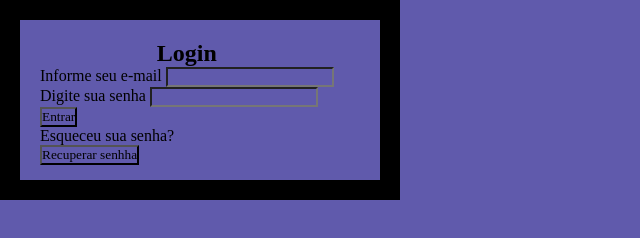
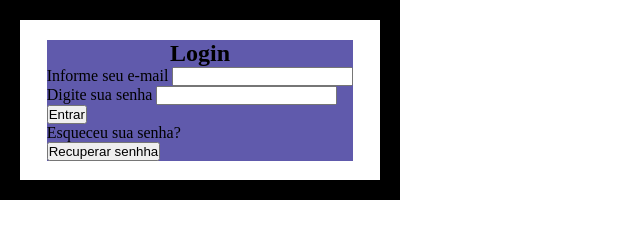
Before and after one commit to LuanPatricDeCastro/Tela_CadastroLogin, a plain HTML site: page Index.html in a window 1280 px wide. Shown: the whole page, without its empty margins (0-640 px from the left). Drawn offline with Linux system fonts and the light colour scheme.

Commit message:
Alterando layout da tela de login

```diff
--- a/style.css
+++ b/style.css
@@ -2,7 +2,7 @@
     margin: 0;
     padding: 0;
     box-sizing: border-box;
-    background-color: rgb(96, 90, 172);
+    background-color: white
     font-family: 'Times New Roman', Times, serif;
 }
 
@@ -17,4 +17,10 @@ body{
     border: solid 20px black;
     display: flex;
     height: 200px;
+    justify-content: center;
+    align-items: center;
 }
+
+form{
+    background-color: rgb(96, 90, 172);
+}
```
